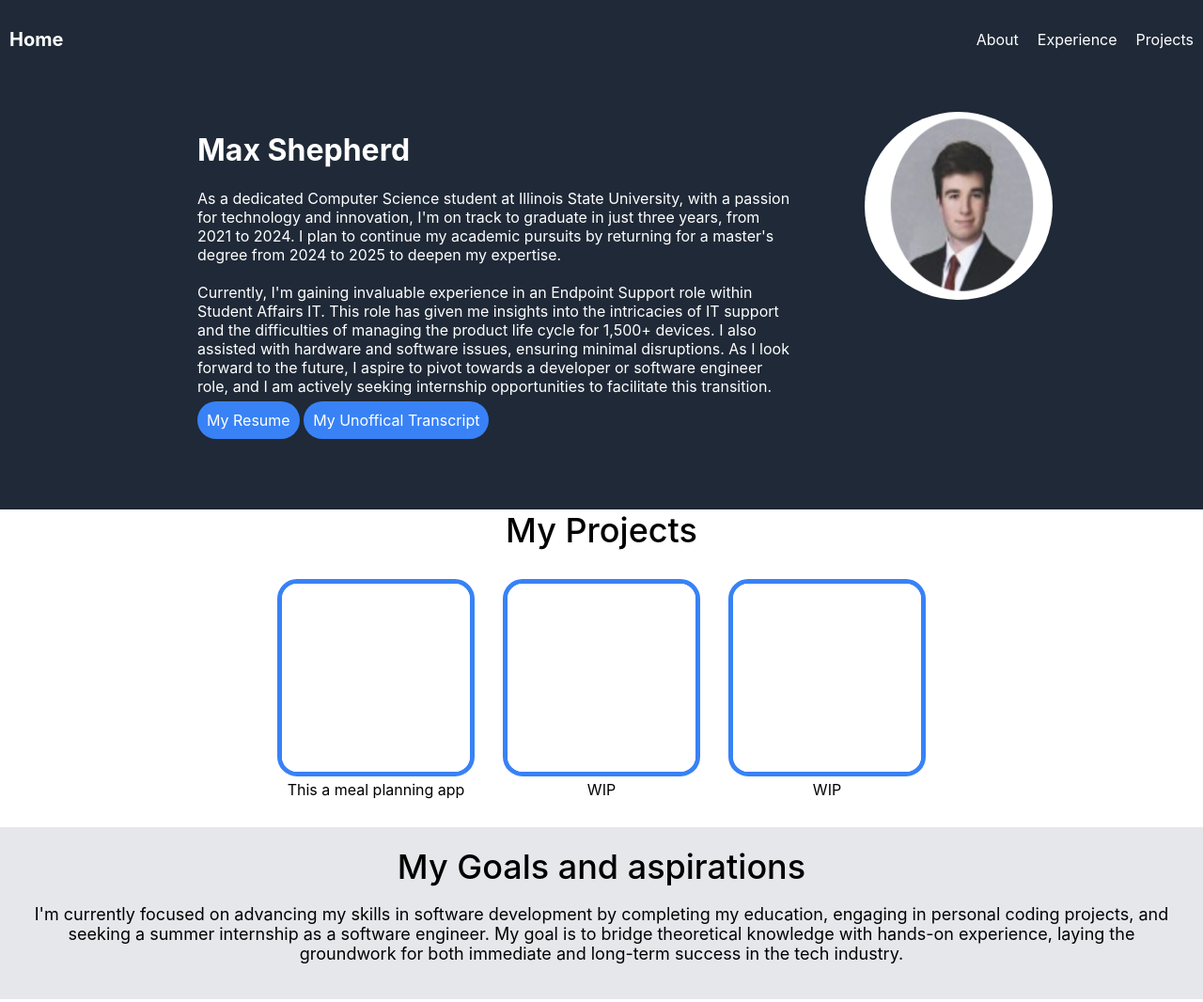
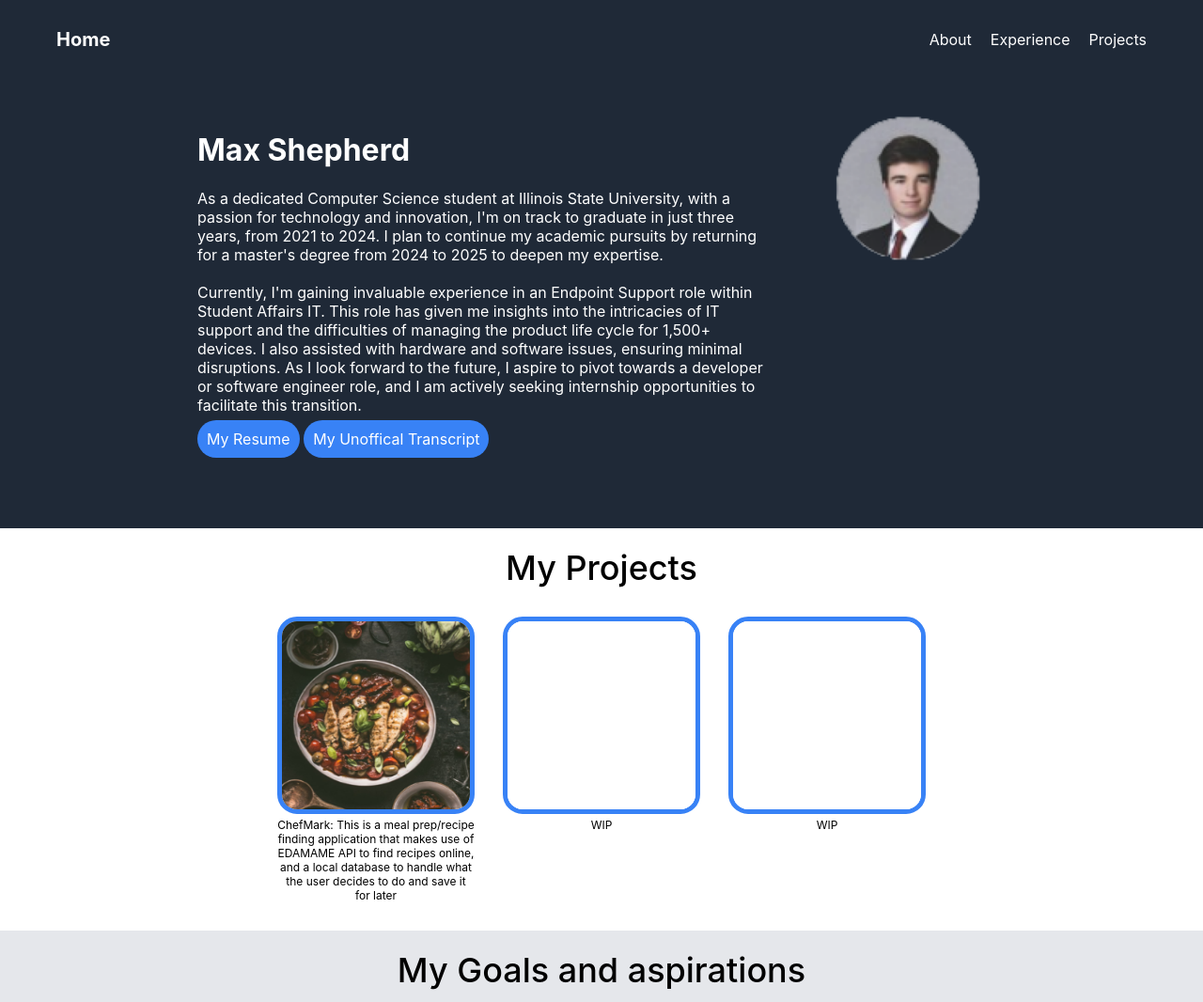
Before and after one commit to Msheph1/LandingPage, a plain HTML site: page index.html in a window 1280 px wide. Shown: the top 1066 px of the page at 94% size. Drawn offline with Linux system fonts and the light colour scheme.

Commit message:
done for now

```diff
--- a/index.html
+++ b/index.html
@@ -52,17 +52,28 @@
           >
         </div>
         <div class="mypic">
-          <img class="me" src="./pictures/pic of me.png" alt="Picture of Me" />
+          <img
+            class="me"
+            src="./pictures/blurryheadshot.png"
+            alt="Picture of Me"
+          />
         </div>
       </div>
     </div>
     <div class="title">My Projects</div>
     <div class="projects">
       <div class="info">
-        <a href="linktochefmark"
-          ><img class="proj" src="./pictures/blank.png" alt="ChefMark Project"
+        <a href="https://github.com/Msheph1/ChefMark" target="_blank"
+          ><img
+            class="proj"
+            src="./pictures/ChefMark.png"
+            alt="ChefMark Project"
         /></a>
-        <div class="text">This a meal planning app</div>
+        <div class="text">
+          ChefMark: This is a meal prep/recipe finding application that makes
+          use of EDAMAME API to find recipes online, and a local database to
+          handle what the user decides to do and save it for later
+        </div>
       </div>
       <div class="info">
         <img class="proj" src="./pictures/blank.png" alt="other" />
--- a/style.css
+++ b/style.css
@@ -31,6 +31,8 @@ ul {
 }
 
 .toprow {
+  margin-left: 50px;
+  margin-right: 50px;
   display: flex;
   padding: 10px;
   align-items: center;
@@ -51,19 +53,18 @@ ul {
 
 .bottomrow {
   display: flex;
+  justify-content: center;
   padding: 10px;
   margin-top: 25px;
+  margin-left: 200px;
+  margin-right: 200px;
   color: white;
-  justify-content: center;
-  margin-left: 200px;
-  margin-right: 150px;
-  gap: 75px;
+  gap: 50px;
 }
 
 .me {
+  border-radius: 50%;
   width: 200px;
-  height: 200px;
-  border-radius: 50%;
 }
 
 .projects {
@@ -77,6 +78,7 @@ ul {
 .title {
   display: flex;
   justify-content: center;
+  padding-top: 20px;
   font-size: 36px;
   font-weight: 500;
 }
@@ -91,6 +93,9 @@ ul {
 .text {
   display: flex;
   justify-content: center;
+  text-align: center;
+  max-width: 210px;
+  font-size: 12px;
 }
 
 .goals {
@@ -104,6 +109,8 @@ ul {
 }
 
 .goals p {
+  margin-left: 200px;
+  margin-right: 200px;
   text-align: center;
   font-size: 18px;
   font-weight: 400;
```
Also changed, not shown: pictures/blurryheadshot.png (added), pictures/chefmark.png (added).
